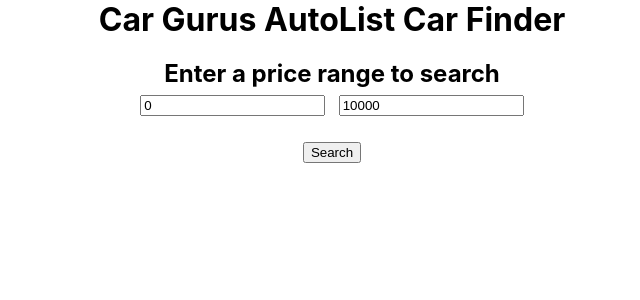
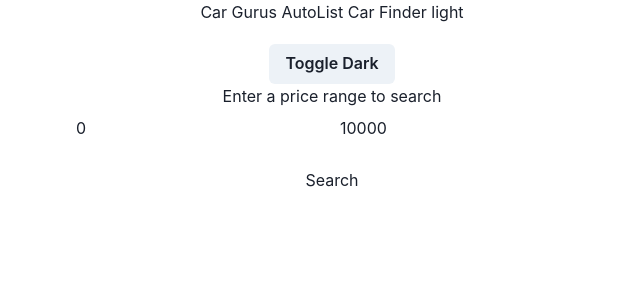
Before and after one commit to kenmckaba/autolist-spa, a React (Create React App) app: page / in a window 1280 px wide. Shown: the top 300 px of the page, without its empty margins (308-948 px from the left). Built offline with nearby package versions, Linux system fonts and the light colour scheme; what realm-web would draw is missing.

Commit message:
added color themes & toggle

```diff
--- a/package.json
+++ b/package.json
@@ -3,9 +3,13 @@
   "version": "0.1.0",
   "private": true,
   "dependencies": {
+    "@chakra-ui/react": "^1.4.1",
+    "@emotion/react": "^11.1.5",
+    "@emotion/styled": "^11.1.5",
     "@testing-library/jest-dom": "^5.11.4",
     "@testing-library/react": "^11.1.0",
     "@testing-library/user-event": "^12.1.10",
+    "framer-motion": "^4.0.0",
     "prettier": "^2.2.1",
     "prop-types": "^15.7.2",
     "react": "^17.0.1",
--- a/src/Components/SearchPage.jsx
+++ b/src/Components/SearchPage.jsx
@@ -1,6 +1,7 @@
 import React, { useState } from 'react'
 import { func, number } from 'prop-types'
 import './SearchPage.css'
+import { Button, useColorMode } from '@chakra-ui/react'
 
 const SearchPage = ({ startPrice, endPrice, onSubmit }) => {
   const [startPriceLocal, setStartPriceLocal] = useState(startPrice)
@@ -10,9 +11,14 @@
     onSubmit(startPriceLocal, endPriceLocal)
   }
 
+  const { colorMode, toggleColorMode } = useColorMode()
+
   return (
     <div className="SearchPage">
-      <h1>Car Gurus AutoList Car Finder</h1>
+      <h1>Car Gurus AutoList Car Finder {colorMode}</h1>
+      <Button onClick={toggleColorMode}>
+        Toggle {colorMode === 'light' ? 'Dark' : 'Light'}
+      </Button>
       <h2>Enter a price range to search</h2>
       <div className="inputs">
         <div>
--- a/src/index.jsx
+++ b/src/index.jsx
@@ -1,12 +1,17 @@
 import React from 'react'
 import ReactDOM from 'react-dom'
+import { ChakraProvider, ColorModeScript } from '@chakra-ui/react'
+import theme from './theme'
 import './index.css'
 import App from './App'
 import reportWebVitals from './reportWebVitals'
 
 ReactDOM.render(
   <React.StrictMode>
-    <App />
+    <ChakraProvider theme={theme}>
+      <ColorModeScript initialColorMode={theme.config.initialColorMode} />
+      <App />
+    </ChakraProvider>
   </React.StrictMode>,
   document.getElementById('root')
 )
--- /dev/null
+++ b/src/theme.js
@@ -0,0 +1,10 @@
+import { extendTheme } from '@chakra-ui/react'
+
+const config = {
+  initialColorMode: 'light',
+  useSystemColorMode: false,
+}
+
+const theme = extendTheme({ config })
+
+export default theme
```
Also changed, not shown: 1 other file (tests, documents, lock files or other folders).
